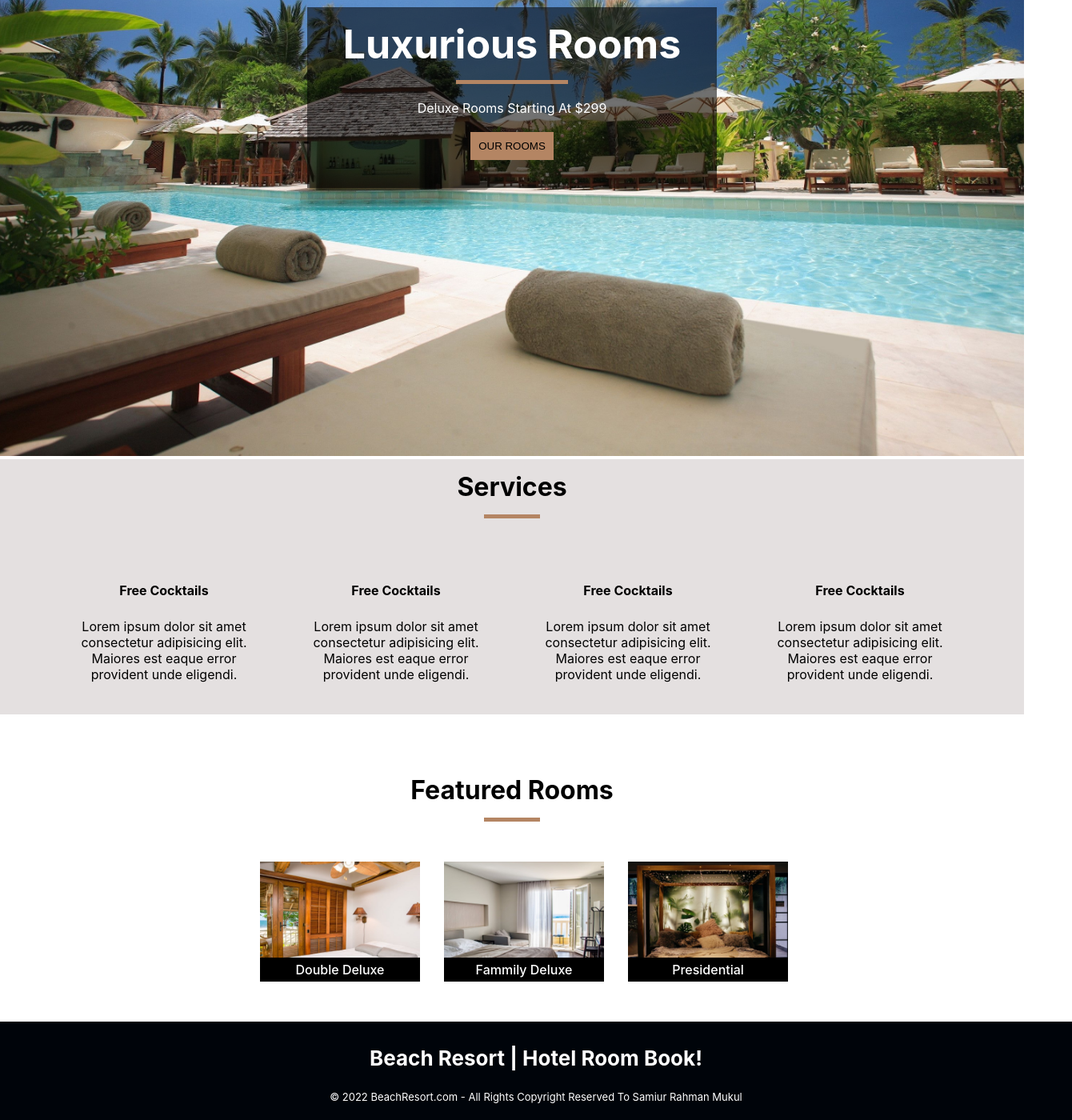
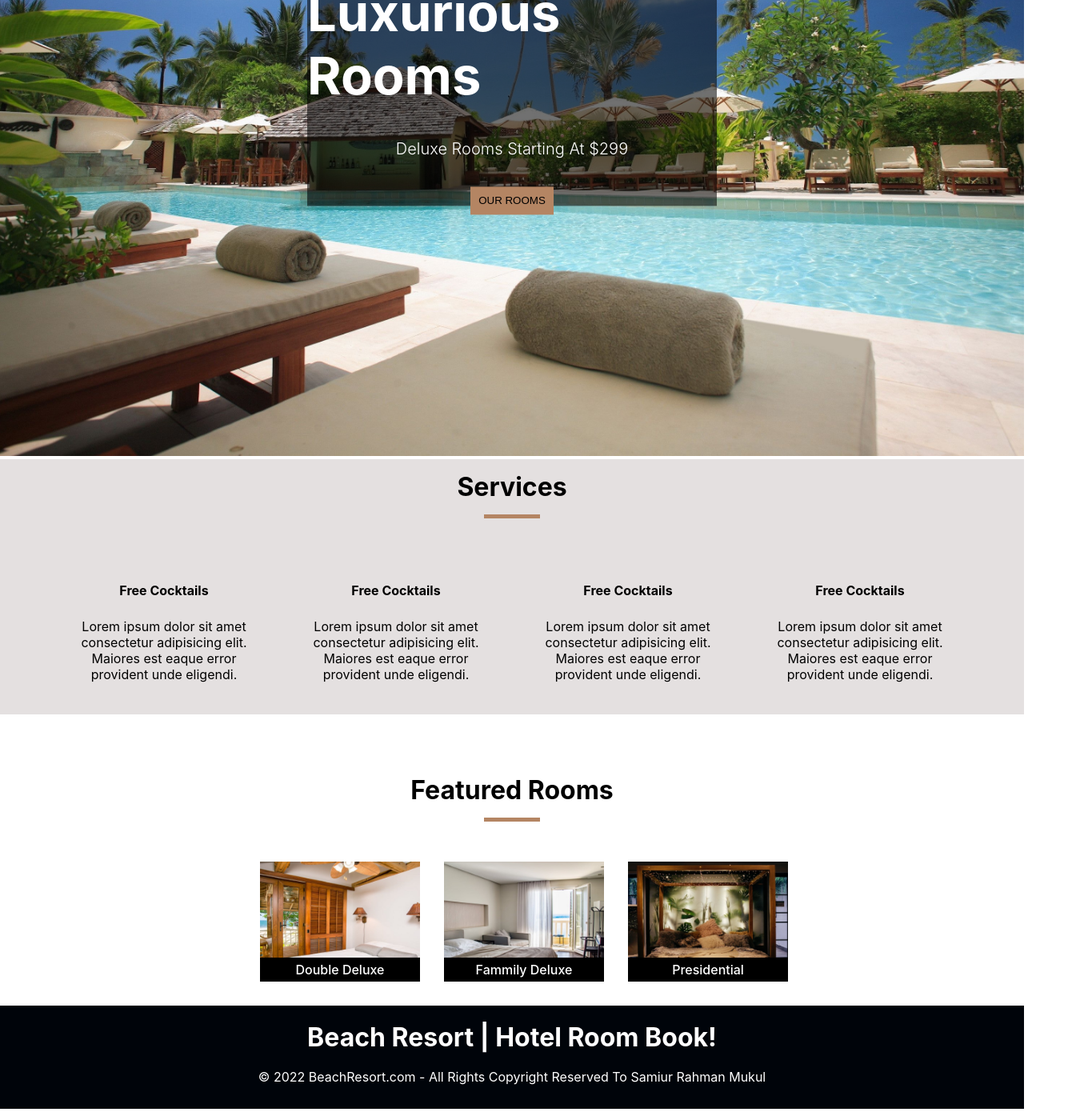
Before and after one commit to souravpany/react-beach-resort, a React (Create React App) app: page / in a window 1280 px wide. Shown: the part 380-1780 px from the top of the page at 80% size, 1340 px wide, since content can reach past the window. Built offline with nearby package versions, Linux system fonts and the light colour scheme.

Commit message:
Add code clean up home and footer component.

```diff
--- a/src/components/footer/Footer.jsx
+++ b/src/components/footer/Footer.jsx
@@ -4,7 +4,7 @@ const Footer = () => {
   return (
     <div className="footer-container">
       <h1>Beach Resort | Hotel Room Book!</h1>
-      <span style={{marginTop: 25}}>© 2022 BeachResort.com - All Rights Copyright Reserved To Samiur Rahman Mukul</span>
+      <p>© 2022 BeachResort.com - All Rights Copyright Reserved To Samiur Rahman Mukul</p>
     </div>
   )
 }
--- a/src/components/footer/footer.css
+++ b/src/components/footer/footer.css
@@ -1,12 +1,14 @@
 .footer-container{
-    width: 100%;
-    margin-top: 20px;
+    text-align: center;
     background-color: #00040a;
     color: white;
-    padding: 30px;
-    display: flex;
-    font-size: small;
-    flex-direction: column;
-    justify-content: center;
-    align-items: center;
   }
+
+  .footer-container h1{
+    padding-top: 20px;
+  }
+
+  .footer-container p{
+    padding-bottom: 30px;
+    padding-top: 20px;
+  }
--- a/src/pages/home/HomeScreen.jsx
+++ b/src/pages/home/HomeScreen.jsx
@@ -10,25 +10,31 @@ import { homeRoomItems } from '../../data';
 function HomeScreen() {
   return (
     <>
-     <Navbar />
-     <div className='card-clum'>
-        <img className='home-main-logo' src={BCG2} alt="BCG2 Logo" />
-            <div className='home-card-trans-container'>
+      <Navbar/>
+        <div className='home-main'>
+        <img className='logo-image' src={BCG2} alt="banner Logo" />
+
+            <div className='home-img-middle-section'>
+
                 <h1>Luxurious Rooms</h1>
-                <div className='home-bar'/>
-                <text className='home-card-room-rate'>Deluxe Rooms Starting At $299</text>
-                <button className='home-card-room-button'>OUR ROOMS</button>
+                <div/>
+                <p>Deluxe Rooms Starting At $299</p>
+                <button>OUR ROOMS</button>
+
             </div>
+
         </div>
-      <div className='service-container'>
-        <h1 className='service-text'>Services</h1>
-        <div className='searvice-featured-bar'/>
+
+         <div className='home-services-container'>
+            <h1>Services</h1>
+            <div className='home-services-line-bar'/>
             <ServiceList/>
           </div>
-      <div className='feature-room-container'>
+
+            <div className='home-feature-room-container'>
                 <h1>Featured Rooms</h1>
-        <div className='searvice-featured-bar'/>
-        <div className='home-card-container'>
+                <div className='home-services-line-bar'/>
+                <div className='home-featured-img-card-container'>
                       {homeRoomItems.map((item) =>
                         <FeaturedRoomCard item={item} key={item.id}/>
                       )}
--- a/src/pages/home/home.css
+++ b/src/pages/home/home.css
@@ -1,53 +1,57 @@
-.card-clum{
+.home-main{
+    width: 100%;
     position: relative;
 }
-.home-card-trans-container{
-    display: flex;
-    justify-content: center;
-    align-items: center;
-    position:absolute;
-    flex-direction: column;
-    top: 50%;
-    left: 50%;
-    width: 40%;
-    height: 25%;
-    font-size: 25px;
-    color: white;
-    transform: translate(-50%, -50%);
-    background-color: rgba(0, 0, 0, 0.553);
-}
-.home-card-room-button{
-    padding: 10px;
-    font-weight: 100;
-    margin-top: 20px;
-    margin-bottom: 20px;
-    border: none;
-    background-color: rgb(180, 133, 99);
-}
-.home-card-room-rate{
-    margin-top: 20px;
-    font-size: medium;
-}
 
-.home-main-logo{
-    width: 100%;
+.logo-image{
+    width: inherit;
     height: 900px;
     object-fit: cover;
 }
 
-.home-bar{
+.home-img-middle-section{
+    display: flex;
+    justify-content: center;
+    align-items: center;
+    flex-direction: column;
+    position: absolute;
+    top: 50%;
+    left: 50%;
+    width: 40%;
+    height: 30%;
+    transform: translate(-50%, -50%);
+    background-color: rgba(0, 0, 0, 0.553);
+    font-size: 25px;
+    color: white;
+}
+
+.home-img-middle-section h1 {
+    font-size: 65px;
+}
+
+.home-img-middle-section p {
+    margin-top: 25px;
+    font-size: 20px;
+    font-weight: 300;
+}
+
+.home-img-middle-section div {
     height: 5px;
     width: 140px;
     margin-top: 15px;
     background-color: rgb(180, 133, 99);
 }
-.searvice-featured-bar {
-    height: 5px;
-    width: 70px;
-    margin-top: 15px;
+
+.home-img-middle-section button {
+    padding: 10px;
+    font-weight: 100;
+    margin-top: 35px;
+    border: none;
     background-color: rgb(180, 133, 99);
 }
-.service-container{
+
+
+.home-services-container{
     background-color: rgb(228, 224, 224);
     display: flex;
     flex-direction: column;
@@ -55,11 +59,18 @@
     align-items: center;
 }
 
-.service-text {
+.home-services-container h1 {
     margin-top: 15px;
 }
 
-.feature-room-container{
+.home-services-line-bar {
+    height: 5px;
+    width: 70px;
+    margin-top: 15px;
+    background-color: rgb(180, 133, 99);
+}
+
+.home-feature-room-container{
    display: flex;
    justify-content: center;
    align-items: center;
@@ -70,7 +81,7 @@
    align-items: center;
 }
 
-.home-card-container{
+.home-featured-img-card-container{
     margin-top: 50px;
     display: flex;
    flex-direction: row;
--- a/src/pages/room/room-search-screen.css
+++ b/src/pages/room/room-search-screen.css
@@ -1,4 +1,5 @@
 .search-room-top-section{
+    width: 100%;
     position: relative;
 }
 
@@ -6,20 +7,20 @@
     display: flex;
     justify-content: center;
     align-items: center;
-    position:absolute;
     flex-direction: column;
+    position: absolute;
     top: 50%;
     left: 50%;
     width: 30%;
     height: 30%;
+    transform: translate(-50%, -50%);
+    background-color: rgba(0, 0, 0, 0.553);
     font-size: 25px;
     color: white;
-    transform: translate(-50%, -50%);
-    background-color: rgba(0, 0, 0, 0.553);
 }
 
 .search-room-main-logo{
-    width: 100%;
+    width: inherit;
     height: 600px;
     object-fit: cover;
 }
```
Lines whose indentation alone changed are shown as unchanged.
